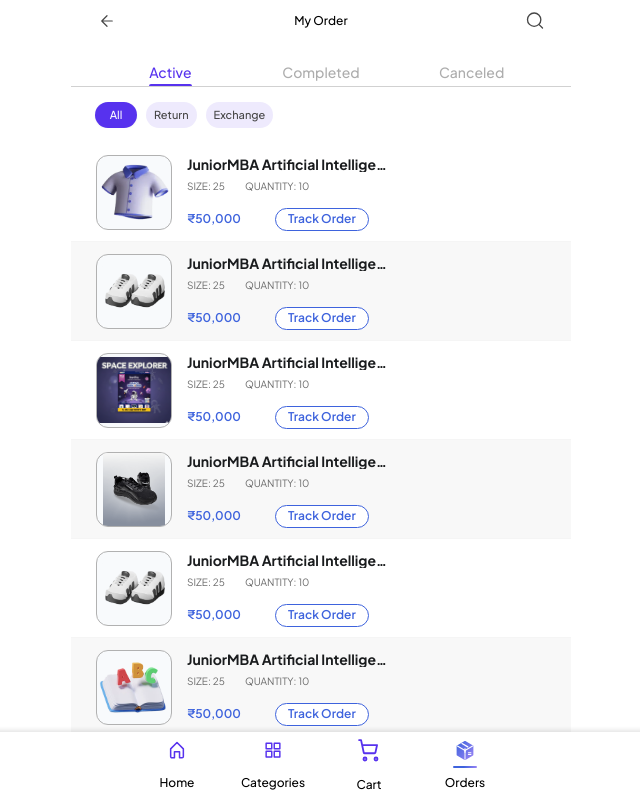
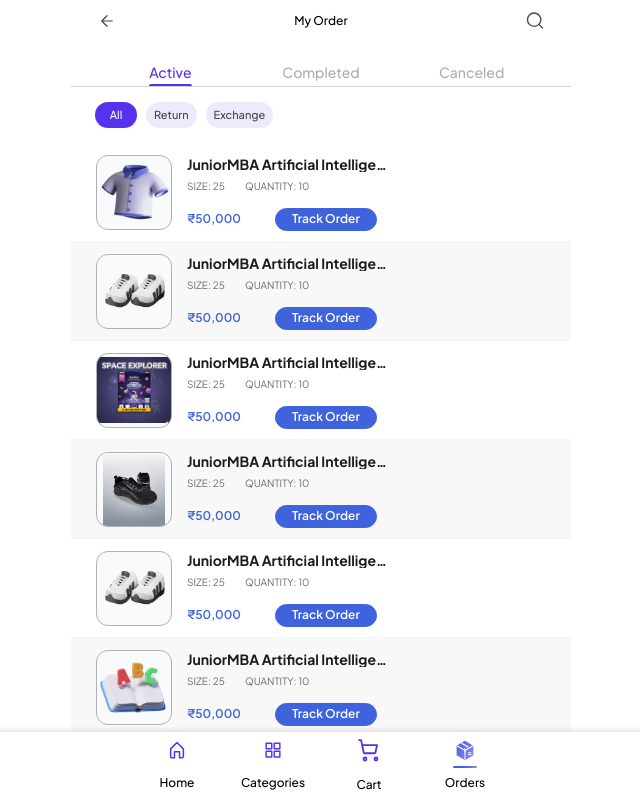
Before and after one commit to shreeram-kaudare-tc/student-kare, an Angular app in the folder student-kare-fe/: page /my-order in a window 1280 px wide. Shown: the whole page, without its empty margins (319-959 px from the left). Built offline with nearby package versions, Linux system fonts and the light colour scheme.

Commit message:
fix font size and colour

```diff
--- a/student-kare-fe/src/app/pages/my-order/my-order.html
+++ b/student-kare-fe/src/app/pages/my-order/my-order.html
@@ -105,7 +105,7 @@
             <div class="flex items-center w-[190px] h-[23px] gap-[34px] mt-auto">
               <span class="w-[54px] h-[18px] flex items-center gap-[10px] text-[12px] font-semibold text-[#3E63DD] leading-[18px] flex-shrink-0 truncate">₹{{ order.price | number }}</span>
               <button (click)="trackOrder(order)"
-                      class="h-[23px] px-[12px] rounded-full text-[12px] font-semibold transition-all active:scale-95 whitespace-nowrap border border-[#3E63DD] leading-none flex items-center justify-center bg-white text-[#3E63DD]">
+                      class="h-[23px] px-[16px] gap-[14px] rounded-full text-[12px] font-semibold font-['Plus_Jakarta_Sans'] leading-[32px] transition-all active:scale-95 whitespace-nowrap border border-[#3E63DD] flex items-center justify-center bg-[#3E63DD] text-white">
                 Track Order
               </button>
             </div>
```
